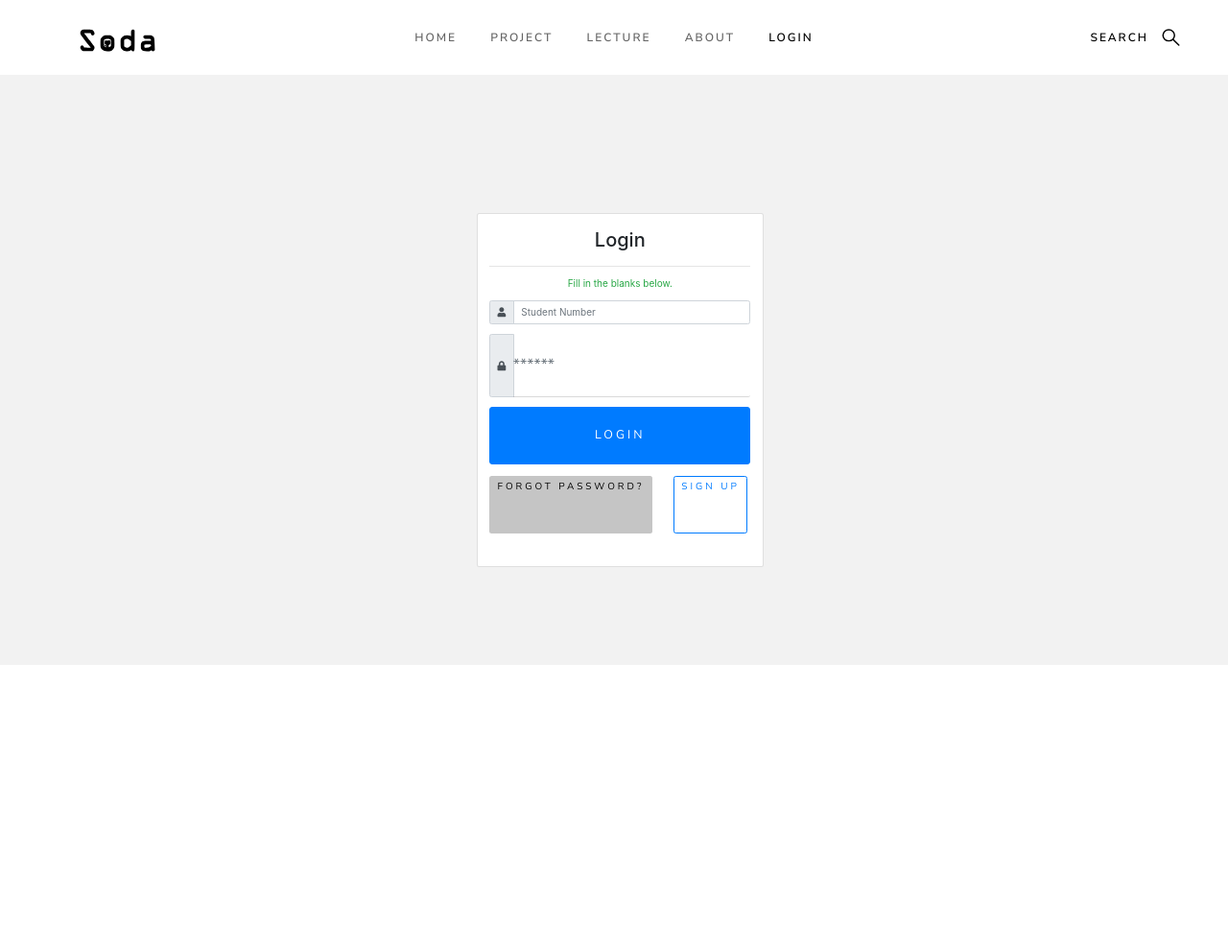
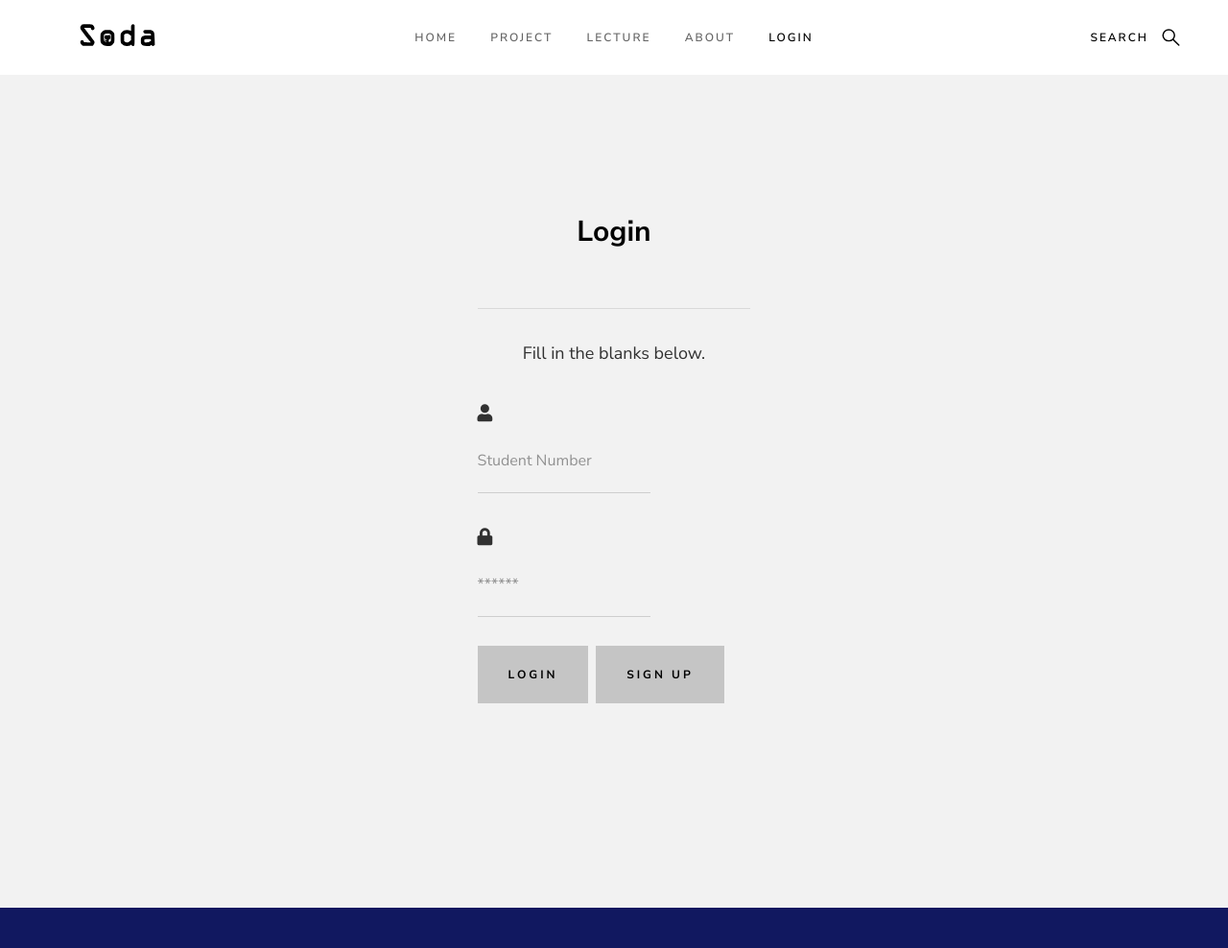
Before and after one commit to chohanjoo/SODASITE, a Django app: page /accounts/login/ in a window 1280 px wide. Shown: the top 988 px of the page at 96% size. Before the commit the page ends 693 px from the top, so only its background shows below. Run offline with Django 3.2, Linux system fonts and the light colour scheme; some libraries are stand-ins or nearby versions.

Commit message:
Edit App account UI

```diff
--- a/accounts/templates/accounts/login.html
+++ b/accounts/templates/accounts/login.html
@@ -1,49 +1,27 @@
 {% extends 'layout.html' %}
 
 {% load static %}
-
-{% block header %}
-<!-- Page Header -->
-<header class="masthead" style="background-image: url({% static "about/img/about-bg.jpg" %})">
-  <div class="overlay"></div>
-  <div class="container">
-    <div class="row">
-      <div class="col-lg-8 col-md-10 mx-auto">
-        <div class="page-heading">
-          <h1>SODA BLOG</h1>
-        </div>
-      </div>
-    </div>
-  </div>
-</header>
+{% block head %}
+<link rel="stylesheet" href="https://use.fontawesome.com/releases/v5.0.8/css/all.css">
+<style type="text/css">
+    .input[type=text] {
+        -webkit-ime-mode: inactive;
+        -moz-ime-mode: inactive;
+        -ms-ime-mode: inactive;
+        ime-mode: inactive;
+    }
+</style>
 
 {% endblock %}
 
 {% block content %}
-<link href="//maxcdn.bootstrapcdn.com/bootstrap/4.0.0/css/bootstrap.min.css" rel="stylesheet" id="bootstrap-css">
-<script src="//maxcdn.bootstrapcdn.com/bootstrap/4.0.0/js/bootstrap.min.js"></script>
-<script src="//cdnjs.cloudflare.com/ajax/libs/jquery/3.2.1/jquery.min.js"></script>
-<!------ Include the above in your HEAD tag ---------->
 
-<link rel="stylesheet" href="https://use.fontawesome.com/releases/v5.0.8/css/all.css">
-<style type="text/css">
-    .input[type=text] {
-    -webkit-ime-mode:inactive;
-    -moz-ime-mode:inactive;
-    -ms-ime-mode:inactive;
-    ime-mode:inactive;
-    }
-    </style>
 
 <section class="s-content s-content--top-padding">
     <div class="container">
-
         <div class="row">
-        <aside class="col-sm-5">
-
-        </aside> <!-- col.// -->
-        <aside class="col-sm-4">
-            <br><br><br><br>
+            <div class="row-custom">
+                <aside class="col">
                     <form action="" method="post">
                         {% csrf_token %}
                         <div class="card">
@@ -57,7 +35,8 @@
                                         <div class="input-group-prepend">
                                             <span class="input-group-text"> <i class="fa fa-user"></i> </span>
                                         </div>
-                                <input name="student_number" class="form-control" placeholder="Student Number">
+                                        <input name="student_number" class="form-control" placeholder="Student Number"
+                                            type="text">
                                     </div> <!-- input-group.// -->
                                 </div> <!-- form-group// -->
                                 <div class="form-group">
@@ -65,26 +44,25 @@
                                         <div class="input-group-prepend">
                                             <span class="input-group-text"> <i class="fa fa-lock"></i> </span>
                                         </div>
-                                <input name="password" class="form-control" placeholder="******" type="password">
+                                        <input name="password" class="form-control" placeholder="******"
+                                            type="password">
                                     </div> <!-- input-group.// -->
                                 </div> <!-- form-group// -->
                                 <div class="form-group">
-                            <button type="submit" class="btn btn-primary btn-block btn-lg pull-width"> Login </button>
+                                    <button type="submit" class="btn btn-primary btn-block btn-lg pull-width"> Login
+                                    </button>
+                                    <a href="{% url 'signup' %}" class="float-right btn btn-outline-primary">Sign up</a>
+                                    </p>
                                 </div> <!-- form-group// -->
-                        <p class="text-left"><a href="#" class="btn ">Forgot password?</a>
-                        <a href="{% url 'signup' %}" class="float-right btn btn-outline-primary">Sign up</a></p>
-
-
                             </article>
                         </div> <!-- card.// -->
                     </form>
                 </aside> <!-- col.// -->
             </div> <!-- row.// -->
-
         </div>
-</section>
-<!--container end.//-->
+    </div>
 
     <br><br><br>
 
+</section> <!-- end s-content -->
 {% endblock %}
--- a/sodasite/settings.py
+++ b/sodasite/settings.py
@@ -151,8 +151,8 @@
 
 # ?��메일 ?��?��?�� ?��?��
 EMAIL_HOST = 'smtp.gmail.com'
-EMAIL_HOST_USER = 'your email'
-EMAIL_HOST_PASSWORD = 'your email password'
+EMAIL_HOST_USER = 'vjswl132@gmail.com'#'your email'
+EMAIL_HOST_PASSWORD = 'whwh1598'#'your email password'
 EMAIL_PORT = 587
 EMAIL_USE_TLS = True
 DEFAULT_FROM_EMAIL = EMAIL_HOST_USER
--- a/sodasite/static/css/base.css
+++ b/sodasite/static/css/base.css
@@ -363,6 +363,11 @@
  * # grid
  *
  * ------------------------------------------------------------------- */
+.row-custom {
+  width: 25%;
+  max-width: 1200px;
+  margin: 0 auto;
+}
 .row {
   width: 89%;
   max-width: 1200px;
--- a/sodasite/templates/layout.html
+++ b/sodasite/templates/layout.html
@@ -19,7 +19,8 @@
     <link rel="stylesheet" href="{% static 'css/base.css' %}">
     <link rel="stylesheet" href="{% static 'css/vendor.css' %}">
     <link rel="stylesheet" href="{% static 'css/main.css' %}">
-
+    {% block head %}
+    {% endblock %}
 
     <!-- script
     ================================================== -->
```
Also changed, not shown: accounts/templates/accounts/signup.html (+26 -27 lines), db.sqlite3, 2 other files. Lines whose indentation alone changed are shown as unchanged.
